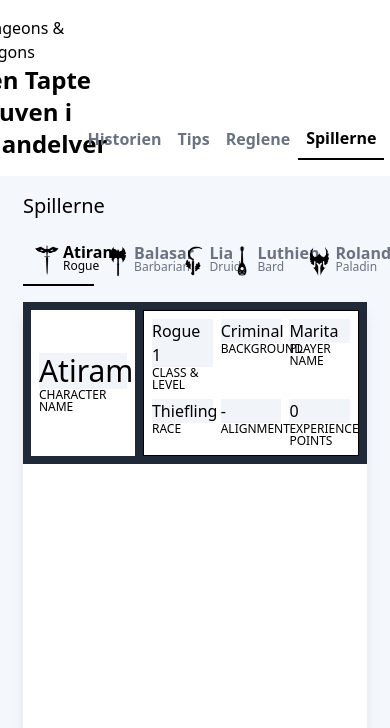
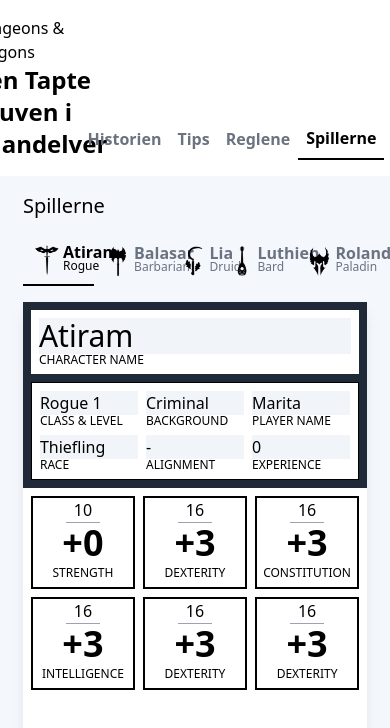
Before and after one commit to KevinMolid/dnd, a React (Vite) app: page /spillerne in a window 390 px wide. Shown: the top 728 px of the page. Built offline with nearby package versions, Linux system fonts and the light colour scheme.

Commit message:
CS: Added stats and improved responsiveness

```diff
--- a/src/components/CharacterSheet.tsx
+++ b/src/components/CharacterSheet.tsx
@@ -30,7 +30,7 @@
     <div className={"bg-white shadow-lg h-[1000px]"}>
       {/* Header */}
       <div
-        className={`${classColor} grid grid-cols-3 gap-2 md:gap-4 p-2 md:p-4`}
+        className={`${classColor} grid sm:grid-cols-3 gap-2 md:gap-4 p-2 md:p-4`}
       >
         {/* Name */}
         <div className="bg-white flex justify-center items-center p-2">
@@ -41,8 +41,9 @@
             <CsLabel>Character Name</CsLabel>
           </div>
         </div>
+
         {/* Details */}
-        <div className="bg-white w-full col-span-2 grid grid-cols-3 p-2 gap-2 border border-black">
+        <div className="bg-white w-full sm:col-span-2 grid grid-cols-3 p-2 gap-2 border border-black">
           <div>
             <p className="bg-slate-100 font-medium">{character.class} 1</p>
             <CsLabel>Class & Level</CsLabel>
@@ -65,8 +66,49 @@
           </div>
           <div>
             <p className="bg-slate-100 font-medium">0</p>
-            <CsLabel>Experience Points</CsLabel>
+            <CsLabel>
+              Experience <span className="hidden md:inline">Points</span>
+            </CsLabel>
           </div>
+        </div>
+      </div>
+
+      {/* Stats */}
+      <div className="grid grid-cols-3 md:grid-cols-6 gap-2 p-2">
+        <div className="flex flex-col items-center border-2 border-black pb-2">
+          <p className="border-b border-gray-400 px-2">10</p>
+          <p className="text-4xl font-bold mb-1">+0</p>
+          <CsLabel>Strength</CsLabel>
+        </div>
+
+        <div className="flex flex-col items-center border-2 border-black pb-2">
+          <p className="border-b border-gray-400 px-2">16</p>
+          <p className="text-4xl font-bold mb-1">+3</p>
+          <CsLabel>Dexterity</CsLabel>
+        </div>
+
+        <div className="flex flex-col items-center border-2 border-black pb-2">
+          <p className="border-b border-gray-400 px-2">16</p>
+          <p className="text-4xl font-bold mb-1">+3</p>
+          <CsLabel>Constitution</CsLabel>
+        </div>
+
+        <div className="flex flex-col items-center border-2 border-black pb-2">
+          <p className="border-b border-gray-400 px-2">16</p>
+          <p className="text-4xl font-bold mb-1">+3</p>
+          <CsLabel>Intelligence</CsLabel>
+        </div>
+
+        <div className="flex flex-col items-center border-2 border-black pb-2">
+          <p className="border-b border-gray-400 px-2">16</p>
+          <p className="text-4xl font-bold mb-1">+3</p>
+          <CsLabel>Dexterity</CsLabel>
+        </div>
+
+        <div className="flex flex-col items-center border-2 border-black pb-2">
+          <p className="border-b border-gray-400 px-2">16</p>
+          <p className="text-4xl font-bold mb-1">+3</p>
+          <CsLabel>Dexterity</CsLabel>
         </div>
       </div>
     </div>
--- a/src/components/CsLabel.tsx
+++ b/src/components/CsLabel.tsx
@@ -1,5 +1,5 @@
 type Props = {
-  children: String;
+  children: React.ReactNode;
 };
 
 const CsLabel = ({ children }: Props) => {
```
